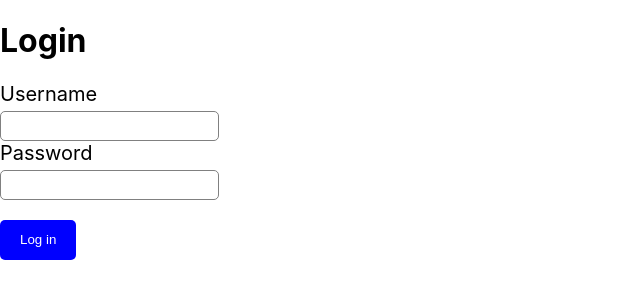
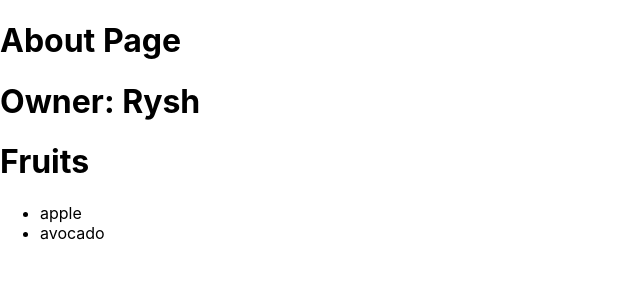
Before and after one commit to Hazzim-Escarcega/react_typescript_excercises, a React (Create React App) app in the folder my-app/: page /about in a window 1280 px wide. Before the commit this address led to /login. Shown: the top 300 px of the page, without its empty margins (0-640 px from the left). Built offline with nearby package versions, Linux system fonts and the light colour scheme.

Commit message:
Create & Access Store

```diff
--- a/my-app/src/App.css
+++ b/my-app/src/App.css
@@ -1,5 +1,5 @@
 .App {
-  display: flex;
+  text-align: center;
 }
 
 .App-logo {
--- a/my-app/src/App.tsx
+++ b/my-app/src/App.tsx
@@ -1,13 +1,24 @@
-import React from "react";
-import logo from "./logo.svg";
-import "./App.css";
-import RoutingPractice from "./components/RoutingPractice";
+import React from 'react';
+import './App.css';
+import HomePage from './components/HomePage';
+import { Route, Switch, BrowserRouter } from 'react-router-dom';
+import AboutPage from './components/AboutPage';
+import { createStore } from 'redux';
+import { fruitsReducer } from './reducer/fruitsReducer';
+import { Provider } from 'react-redux';
+
+const store = createStore(fruitsReducer, ['apple', 'avocado']);
 
 function App() {
   return (
-    <div className="App">
-      <RoutingPractice />
-    </div>
+    <Provider store={store}>
+      <BrowserRouter>
+          <Switch>
+            <Route component={AboutPage} path="/about" />
+            <Route component={HomePage} path="/" />
+          </Switch>
+      </BrowserRouter>
+    </Provider>
   );
 }
 
--- a/my-app/src/components/AboutPage/index.tsx
+++ b/my-app/src/components/AboutPage/index.tsx
@@ -1,14 +1,14 @@
 import React from 'react';
-import UserDetails from '../UserDetails';
+import Fruits from '../Fruits';
 
 class AboutPage extends React.Component {
     render() {
         return (
             <div>
-                <h1> About Page </h1>
-                <UserDetails />
+                <h1>About Page</h1>
+                <Fruits ownerName="Rysh" />
             </div>
-        )
+        );
     }
 }
 
--- a/my-app/src/components/Fruits/index.tsx
+++ b/my-app/src/components/Fruits/index.tsx
@@ -1,37 +1,26 @@
-import React from "react";
-import { FruitsProps, FruitsState } from "./interface";
+import React from 'react';
+import { FruitsOwnProps, FruitsProps, FruitsStateProps } from './interface';
+import { connect, MapStateToProps } from 'react-redux';
 
-class Fruits extends React.Component<FruitsProps, FruitsState> {
-  constructor(props: FruitsProps) {
-    super(props);
-    this.state = {
-      fruits: ["apple", "coconut"],
-      newFruit: "",
-    };
-  }
-  handleInputOnChange = (event: React.ChangeEvent<HTMLInputElement>) => {
-      this.setState({
-          newFruit: event.currentTarget.value
-      })
-  }
-  handleAddButtonClick = () => {
-      this.setState({
-          fruits:[...this.state.fruits, this.state.newFruit]
-      })
-  }
+class Fruits extends React.Component<FruitsProps> {
     render() {
-    const { fruits, newFruit } = this.state;
-    const fruitsUI = fruits.map((fruit) => {
-      return <li key={fruit}>{fruit}</li>;
-    });
+        const { ownerName, fruits } = this.props;
         return (
             <div>
+                <h1>Owner: { ownerName }</h1>
                 <h1>Fruits</h1>
-        <ul>{fruitsUI}</ul>
-        <input placeholder="Add a fruit" value={newFruit} onChange={this.handleInputOnChange} />
-        <button onClick={this.handleAddButtonClick}>Add Fruit</button>
+                <ul>
+                    {fruits.map((fruit) => <li key={fruit}>{fruit}</li>)}
+                </ul>
             </div>
         );
     }
 }
-export default Fruits;
+
+const mapStateToProps: MapStateToProps<FruitsStateProps, FruitsOwnProps, string[]> = (state, ownProps) => {
+    return {
+        fruits: state
+    }
+}
+
+export default connect(mapStateToProps)(Fruits);
--- a/my-app/src/components/HomePage/index.tsx
+++ b/my-app/src/components/HomePage/index.tsx
@@ -4,9 +4,9 @@ class HomePage extends React.Component {
     render() {
         return (
             <div>
-                <h1> Home Page </h1>
+                <h1>Home Page</h1>
             </div>
-        )
+        );
     }
 }
 
--- /dev/null
+++ b/my-app/src/reducer/fruitsReducer.ts
@@ -0,0 +1,15 @@
+import { Reducer } from "redux";
+
+export interface FruitsAction {
+    type: string;
+    fruits: string[];
+}
+
+export const fruitsReducer: Reducer<string[], FruitsAction> = (state = [], action) => {
+    switch(action.type) {
+        case "ADD_FRUIT":
+            return [ ...state, ...action.fruits ];
+        default:
+            return state;
+    }
+}
```
Also changed, not shown: my-app/src/components/Fruits/interface.ts (+8 -4 lines). Lines whose indentation alone changed are shown as unchanged.
